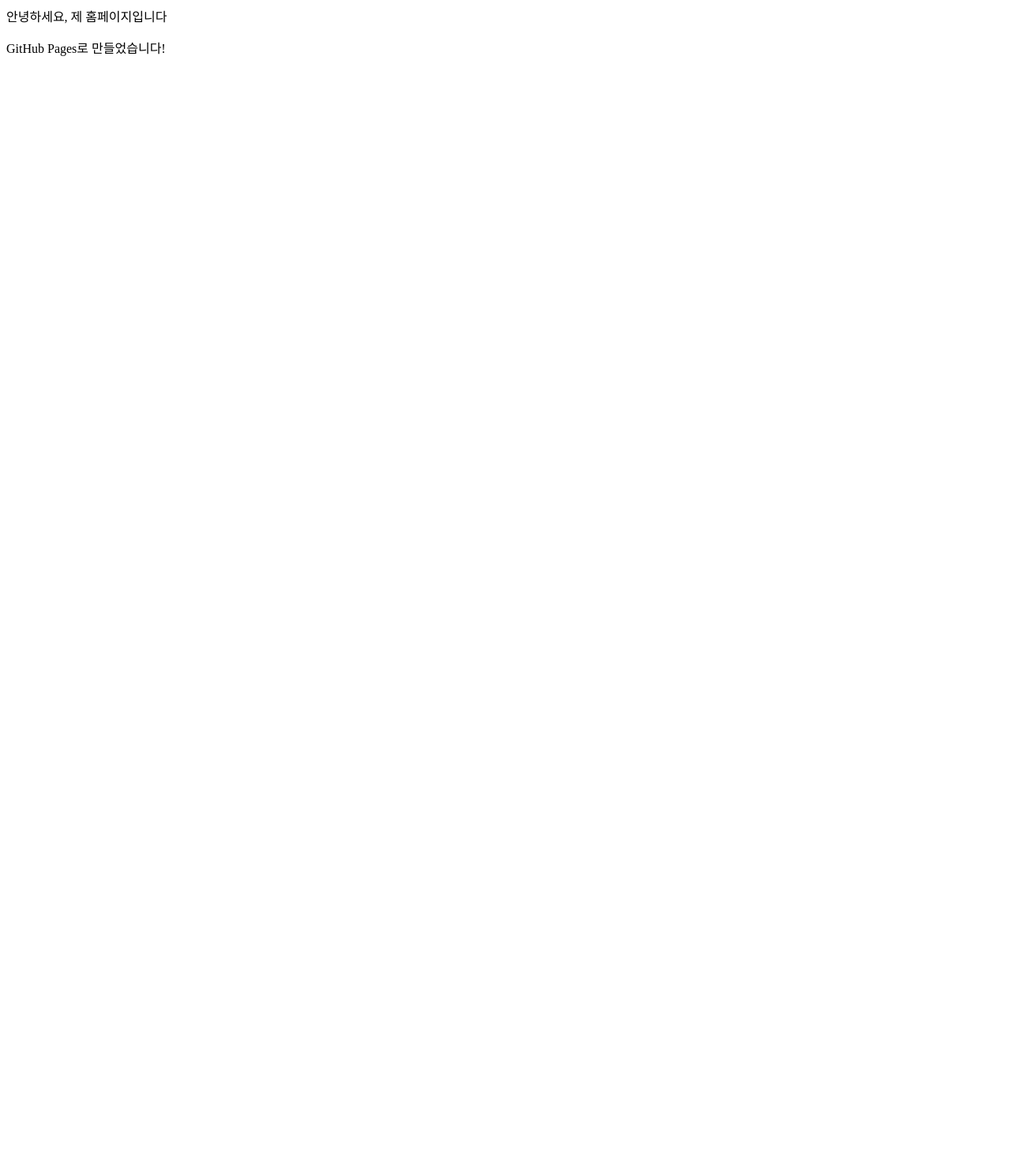
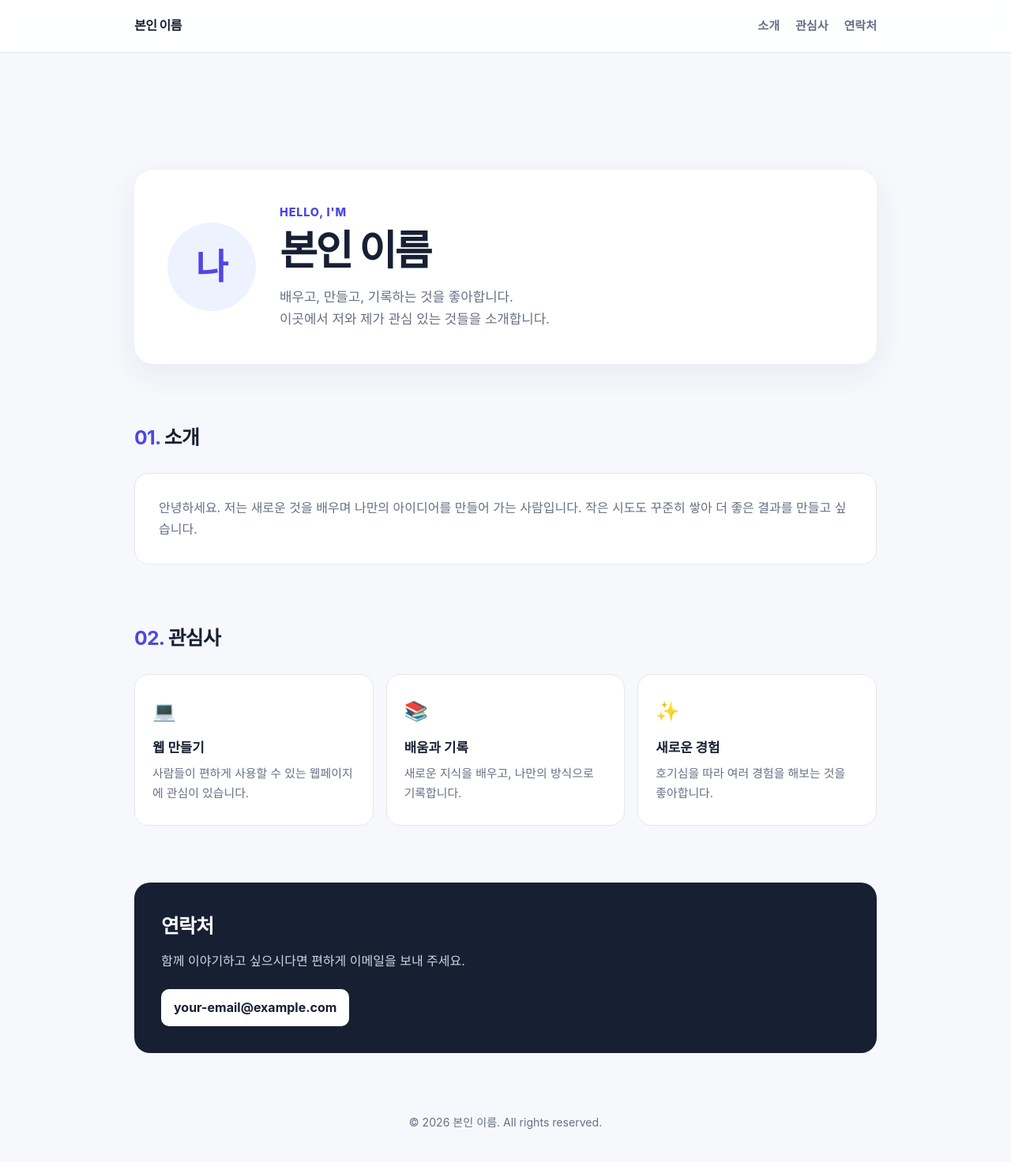
Before and after one commit to Ahidz/legoysko.github.io, a plain HTML site: page index.html in a window 1280 px wide. Shown: the whole page at 79% size. Before the commit the page ends 800 px from the top, so only its background shows below. Drawn offline with Linux system fonts and the light colour scheme.

Commit message:
개인 홈페이지 제작

```diff
--- a/index.html
+++ b/index.html
@@ -1,7 +1,83 @@
-<!DOCTYPE html>
-<html>
-<body>
-  <hl>안녕하세요, 제 홈페이지입니다</hl>
-  <p>GitHub Pages로 만들었습니다!</p>
-</body>
+<!doctype html>
+<html lang="ko">
+  <head>
+    <meta charset="UTF-8" />
+    <meta name="viewport" content="width=device-width, initial-scale=1.0" />
+    <meta name="description" content="본인 이름의 개인 홈페이지" />
+    <title>본인 이름 | 개인 홈페이지</title>
+    <style>
+      :root { --ink:#172033; --muted:#667085; --paper:#fff; --background:#f6f8fc; --accent:#4f46e5; --accent-light:#eef2ff; --line:#e5e7eb; }
+      * { box-sizing:border-box; }
+      html { scroll-behavior:smooth; }
+      body { margin:0; color:var(--ink); background:var(--background); font-family:Pretendard,-apple-system,BlinkMacSystemFont,"Segoe UI",sans-serif; line-height:1.7; }
+      .container { width:min(100% - 40px, 940px); margin:0 auto; }
+      header { position:sticky; top:0; z-index:10; background:rgba(255,255,255,.9); border-bottom:1px solid var(--line); backdrop-filter:blur(10px); }
+      .nav { min-height:66px; display:flex; align-items:center; justify-content:space-between; gap:20px; }
+      .brand { color:var(--ink); font-weight:800; letter-spacing:-.03em; text-decoration:none; }
+      nav { display:flex; gap:20px; }
+      nav a { color:var(--muted); font-size:.94rem; font-weight:600; text-decoration:none; }
+      nav a:hover { color:var(--accent); }
+      main { padding:76px 0; }
+      .hero { display:grid; grid-template-columns:auto 1fr; align-items:center; gap:30px; padding:42px; background:var(--paper); border-radius:24px; box-shadow:0 12px 40px rgba(31,41,55,.07); }
+      .avatar { width:112px; height:112px; display:grid; place-items:center; color:var(--accent); background:var(--accent-light); border-radius:50%; font-size:2.8rem; font-weight:800; }
+      .eyebrow { margin:0 0 6px; color:var(--accent); font-size:.9rem; font-weight:800; letter-spacing:.06em; }
+      h1,h2,h3,p { margin-top:0; }
+      h1 { margin-bottom:12px; font-size:clamp(2rem,5vw,3.25rem); line-height:1.2; letter-spacing:-.05em; }
+      .intro { max-width:600px; margin-bottom:0; color:var(--muted); font-size:1.05rem; }
+      section { margin-top:72px; }
+      .section-title { margin-bottom:24px; font-size:1.55rem; letter-spacing:-.03em; }
+      .section-title span { color:var(--accent); }
+      .about { padding:30px; background:var(--paper); border:1px solid var(--line); border-radius:18px; }
+      .about p { margin-bottom:0; color:var(--muted); }
+      .interests { display:grid; grid-template-columns:repeat(3,1fr); gap:16px; }
+      .interest { padding:26px 22px; background:var(--paper); border:1px solid var(--line); border-radius:18px; }
+      .interest-icon { display:block; margin-bottom:12px; font-size:1.5rem; }
+      .interest h3 { margin-bottom:6px; font-size:1.05rem; }
+      .interest p { margin-bottom:0; color:var(--muted); font-size:.93rem; }
+      .contact { padding:34px; color:#fff; background:var(--ink); border-radius:20px; }
+      .contact .section-title { margin-bottom:10px; }
+      .contact p { margin-bottom:22px; color:#cbd5e1; }
+      .contact a { display:inline-block; padding:10px 16px; color:var(--ink); background:#fff; border-radius:10px; font-weight:750; text-decoration:none; }
+      .contact a:hover { background:#e0e7ff; }
+      footer { padding:0 0 38px; color:var(--muted); font-size:.88rem; text-align:center; }
+      @media (max-width:620px) { .container{width:min(100% - 32px,940px)} .nav{min-height:60px} nav{gap:14px;font-size:.9rem} main{padding:40px 0} .hero{grid-template-columns:1fr;gap:18px;padding:30px 24px} .avatar{width:76px;height:76px;font-size:2rem} .interests{grid-template-columns:1fr} section{margin-top:52px} }
+    </style>
+  </head>
+  <body>
+    <header>
+      <div class="container nav">
+        <a class="brand" href="#top">본인 이름</a>
+        <nav aria-label="주요 메뉴"><a href="#about">소개</a><a href="#interests">관심사</a><a href="#contact">연락처</a></nav>
+      </div>
+    </header>
+    <main id="top" class="container">
+      <section class="hero" aria-labelledby="home-title">
+        <div class="avatar" aria-hidden="true">나</div>
+        <div>
+          <p class="eyebrow">HELLO, I'M</p>
+          <h1 id="home-title">본인 이름</h1>
+          <p class="intro">배우고, 만들고, 기록하는 것을 좋아합니다.<br />이곳에서 저와 제가 관심 있는 것들을 소개합니다.</p>
+        </div>
+      </section>
+      <section id="about" aria-labelledby="about-title">
+        <h2 id="about-title" class="section-title"><span>01.</span> 소개</h2>
+        <div class="about"><p>안녕하세요. 저는 새로운 것을 배우며 나만의 아이디어를 만들어 가는 사람입니다. 작은 시도도 꾸준히 쌓아 더 좋은 결과를 만들고 싶습니다.</p></div>
+      </section>
+      <section id="interests" aria-labelledby="interests-title">
+        <h2 id="interests-title" class="section-title"><span>02.</span> 관심사</h2>
+        <div class="interests">
+          <article class="interest"><span class="interest-icon" aria-hidden="true">💻</span><h3>웹 만들기</h3><p>사람들이 편하게 사용할 수 있는 웹페이지에 관심이 있습니다.</p></article>
+          <article class="interest"><span class="interest-icon" aria-hidden="true">📚</span><h3>배움과 기록</h3><p>새로운 지식을 배우고, 나만의 방식으로 기록합니다.</p></article>
+          <article class="interest"><span class="interest-icon" aria-hidden="true">✨</span><h3>새로운 경험</h3><p>호기심을 따라 여러 경험을 해보는 것을 좋아합니다.</p></article>
+        </div>
+      </section>
+      <section id="contact" class="contact" aria-labelledby="contact-title">
+        <h2 id="contact-title" class="section-title">연락처</h2>
+        <p>함께 이야기하고 싶으시다면 편하게 이메일을 보내 주세요.</p>
+        <!-- 아래 이메일 주소를 본인 이메일로 바꾸세요. -->
+        <a href="mailto:your-email@example.com">your-email@example.com</a>
+      </section>
+    </main>
+    <footer class="container">© 2026 본인 이름. All rights reserved.</footer>
+  </body>
 </html>
```
